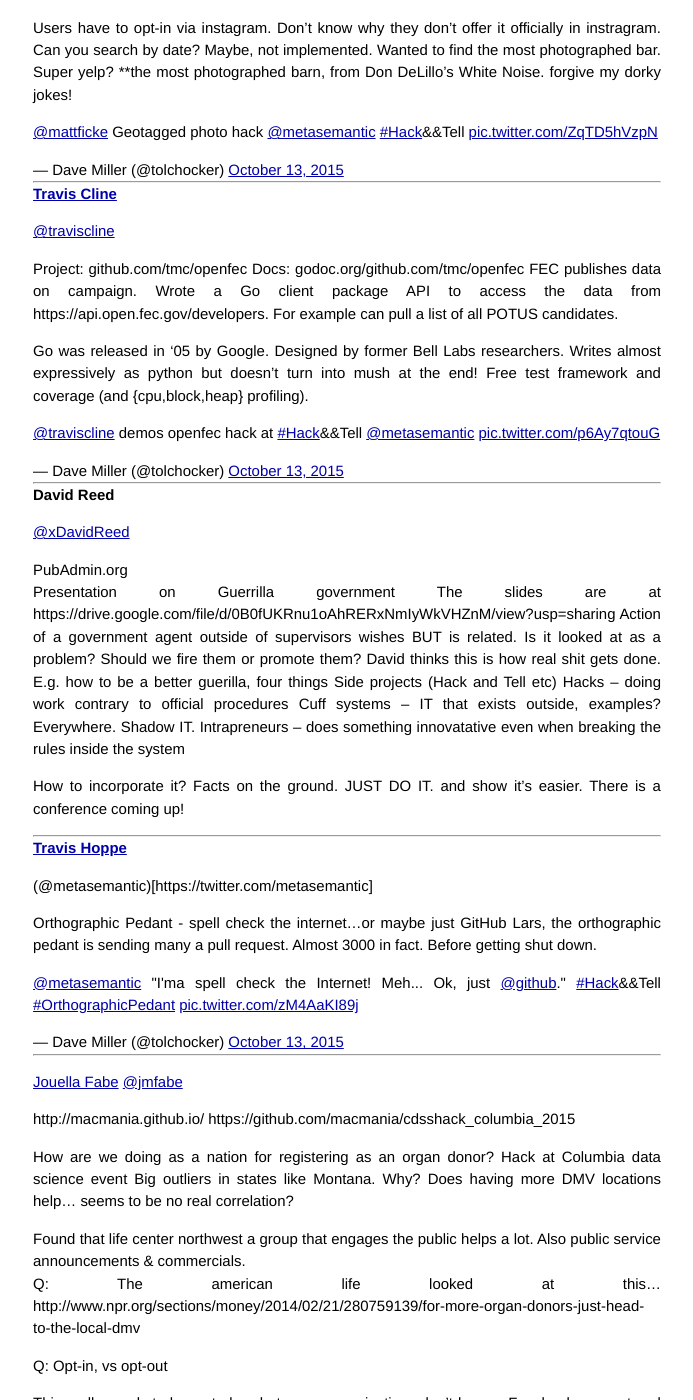
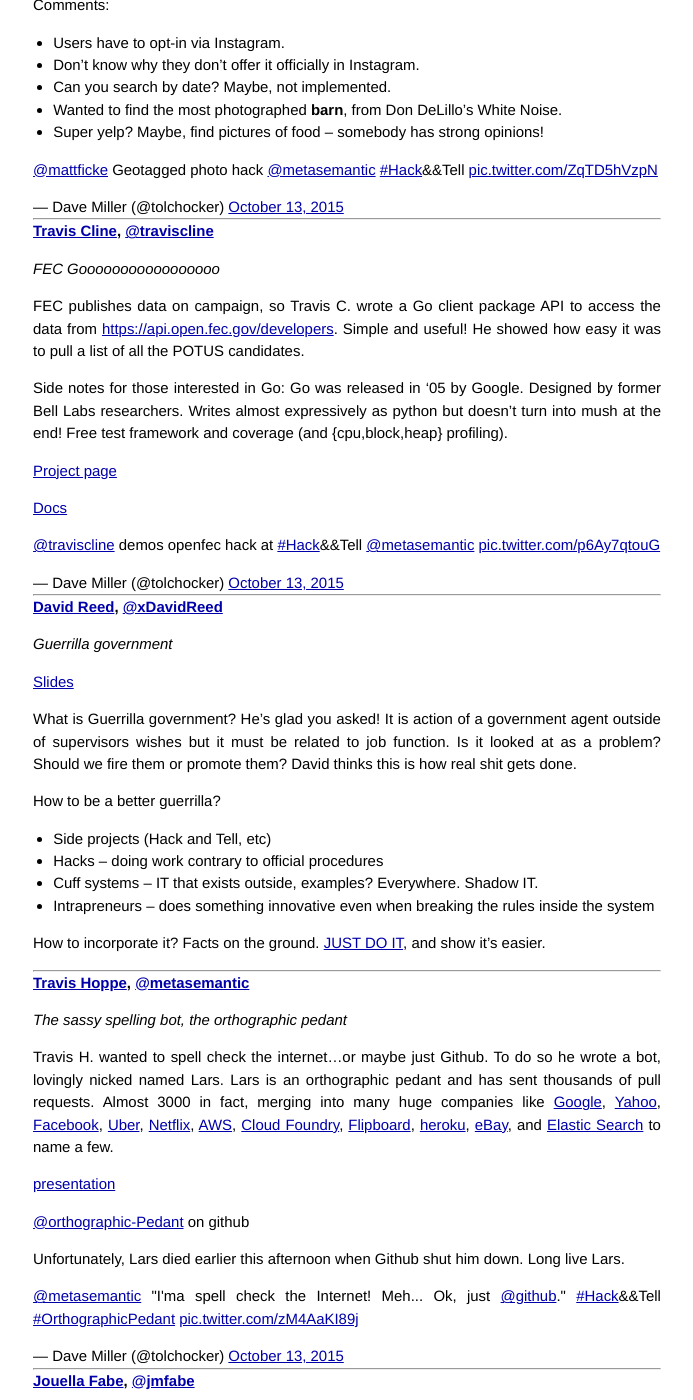
Before and after one commit to dchackandtell/dchackandtell.github.io, a Jekyll site: the page built from _posts/2015/2015-10-13-round-25.md, in a window 1280 px wide and 1400 px high, scrolled down 1048 px. Shown: the whole window, without its empty margins (293-986 px from the left). Built offline with Jekyll 4.4.1, drawn with Linux system fonts in a browser that asks for light colours; comment, search, counter and statistics services are not loaded; some of the changed text lies outside the part shown.

Commit message:
Finish draft.

```diff
--- a/_posts/2015/2015-10-13-round-25.md
+++ b/_posts/2015/2015-10-13-round-25.md
@@ -8,134 +8,137 @@
 
 -------------
 
-# Jonathan Robinson
-[@jon_m_rob](https://twitter.com/jon_m_rob)
+# Jonathan Robinson, [@jon_m_rob](https://twitter.com/jon_m_rob)
+_Trump! Are you Trolling Me?_
 
-**Trump!**
+Jonathan dared to ask the question, when are we are real selves?
+It turns out that the answer depends on who is asking the question.
+Jonathan took data from the Pew Research Center -- an organization that calls people to get context for various opinions.
+He found that there were significant [mode effects](https://en.wikipedia.org/wiki/Mode_effect) on America's new GOP sweetheart, Mr. Trump.
 
-When are we are real selves?
-Pew Research, call people and get context for various opinions
-"mode effects", sample bias?
+He used the HuffPollster API to show that Trump is liked in non-interviews but not as much when there is a real person on the line. This doesn't show up for Carson or Fiorina. Why are people afraid to admit they like Trump?
+Super interesting!
 
-XBOX live -- shows different people prefs vary
-HuffPollster API - gives info on Trump, nice API wrappers for many languages
+[Presentation link](https://docs.google.com/presentation/d/1kHpB99Puj6b7AyEIWSuYHL6jYQxwmhjcSXASLXU5UDE/edit?usp=sharing)
 
-Trump is liked in non-interviews but not as much when there is a real person. This doesn't show up for Carson & Fiona. Super interesting!
+[HuffPostPollster API](http://elections.huffingtonpost.com/pollster/api)
 
-Link to presentation:
-https://docs.google.com/presentation/d/1kHpB99Puj6b7AyEIWSuYHL6jYQxwmhjcSXASLXU5UDE/edit?usp=sharing
-Link to HuffPostPollster API:
-http://elections.huffingtonpost.com/pollster/api
-Link to HuffPostPollster Elections Dashboard:
-http://elections.huffingtonpost.com/pollster/2016-national-gop-primary
+[HuffPostPollster Elections Dashboard](http://elections.huffingtonpost.com/pollster/2016-national-gop-primary)
 
 <blockquote class="twitter-tweet" lang="en"><p lang="en" dir="ltr"><a href="https://twitter.com/jon_m_rob">@jon_m_rob</a> &quot;Data, Deep Questions, &amp; Donald Trump&quot; <a href="https://twitter.com/hashtag/Hack?src=hash">#Hack</a>&amp;&amp;Tell <a href="https://twitter.com/metasemantic">@metasemantic</a> <a href="http://t.co/C02WmMOW5N">pic.twitter.com/C02WmMOW5N</a></p>&mdash; Dave Miller (@tolchocker) <a href="https://twitter.com/tolchocker/status/654064708518039552">October 13, 2015</a></blockquote>
 <script async src="//platform.twitter.com/widgets.js" charset="utf-8"></script>
 
 -------------
 
-# [Matt Ficke](mattficke.com)
-[@mattficke](https://twitter.com/mattficke)
+# [Matt Ficke](https://mattficke.com), [@mattficke](https://twitter.com/mattficke)
+_Instagram searching!_
 
-matt@mattficke.com
-cunningham.herokuapp.com
-New guy. Graduated from General Assembly. One of his class projects.
-Instagram searching!
-Via a rails app.
+Matt's a new guy with a new diploma from from General Assembly -- turns out his class project was particularly amazing! Matt wrote a simple rails app that takes a location on the map, and get images from the location via the Instagram API.
+You can now subscribe to a location!
 
-Click on a location on the map, and get images from the location. Subscribe to a location!
+[Live Demo on Heroku](https://cunningham.herokuapp.com)
 
-Users have to opt-in via instagram.
-Don't know why they don't offer it officially in instragram.
-Can you search by date? Maybe, not implemented.
-Wanted to find the most photographed bar. Super yelp?
-**the most photographed barn, from Don DeLillo's White Noise. forgive my dorky jokes!
+Comments:
+
++ Users have to opt-in via Instagram.
++ Don't know why they don't offer it officially in Instagram.
++ Can you search by date? Maybe, not implemented.
++ Wanted to find the most photographed **barn**, from Don DeLillo's White Noise.
++ Super yelp? Maybe, find pictures of food -- somebody has strong opinions!
 
 <blockquote class="twitter-tweet" lang="en"><p lang="en" dir="ltr"><a href="https://twitter.com/mattficke">@mattficke</a> Geotagged photo hack <a href="https://twitter.com/metasemantic">@metasemantic</a> <a href="https://twitter.com/hashtag/Hack?src=hash">#Hack</a>&amp;&amp;Tell <a href="http://t.co/ZqTD5hVzpN">pic.twitter.com/ZqTD5hVzpN</a></p>&mdash; Dave Miller (@tolchocker) <a href="https://twitter.com/tolchocker/status/654068117048532997">October 13, 2015</a></blockquote>
 <script async src="//platform.twitter.com/widgets.js" charset="utf-8"></script>
 
 -------------
 
-# [Travis Cline](github.com/tmc)
-[@traviscline](https://twitter.com/traviscline)
+# [Travis Cline](https://github.com/tmc), [@traviscline](https://twitter.com/traviscline)
+_FEC Gooooooooooooooooo_
 
-Project: github.com/tmc/openfec
-Docs: godoc.org/github.com/tmc/openfec
-FEC publishes data on campaign. Wrote a Go client package API to access the data from https://api.open.fec.gov/developers.
-For example can pull a list of all POTUS candidates.
+FEC publishes data on campaign, so Travis C. wrote a Go client package API to access the data from [https://api.open.fec.gov/developers](https://api.open.fec.gov/developers). Simple and useful!
+He showed how easy it was to pull a list of all the POTUS candidates.
 
-Go was released in '05 by Google. Designed by former Bell Labs researchers. Writes almost expressively as python but doesn't turn into mush at the end! Free test framework and coverage (and {cpu,block,heap} profiling).
+Side notes for those interested in Go: Go was released in '05 by Google. Designed by former Bell Labs researchers. Writes almost expressively as python but doesn't turn into mush at the end! Free test framework and coverage (and {cpu,block,heap} profiling).
+
+[Project page](https://github.com/tmc/openfec)
+
+[Docs](https://godoc.org/github.com/tmc/openfec)
 
 <blockquote class="twitter-tweet" lang="en"><p lang="en" dir="ltr"><a href="https://twitter.com/traviscline">@traviscline</a> demos openfec hack at <a href="https://twitter.com/hashtag/Hack?src=hash">#Hack</a>&amp;&amp;Tell <a href="https://twitter.com/metasemantic">@metasemantic</a> <a href="http://t.co/p6Ay7qtouG">pic.twitter.com/p6Ay7qtouG</a></p>&mdash; Dave Miller (@tolchocker) <a href="https://twitter.com/tolchocker/status/654069476179214336">October 13, 2015</a></blockquote>
 <script async src="//platform.twitter.com/widgets.js" charset="utf-8"></script>
 
 -------------
 
-# David Reed
-[@xDavidReed](https://twitter.com/xDavidReed)
+# [David Reed](http://pubadmin.org/), [@xDavidReed](https://twitter.com/xDavidReed)
+_Guerrilla government_
 
-PubAdmin.org
-Presentation on Guerrilla government
-The slides are at https://drive.google.com/file/d/0B0fUKRnu1oAhRERxNmIyWkVHZnM/view?usp=sharing
-Action of a government agent outside of supervisors wishes BUT is related.
-Is it looked at as a problem? Should we fire them or promote them? David thinks this is how real shit gets done. E.g. how to be a better guerilla, four things
-Side projects (Hack and Tell etc)
-Hacks -- doing work contrary to official procedures
-Cuff systems -- IT that exists outside, examples? Everywhere. Shadow IT.
-Intrapreneurs -- does something innovatative even when breaking the rules inside the system
+[Slides](https://drive.google.com/file/d/0B0fUKRnu1oAhRERxNmIyWkVHZnM/view?usp=sharing)
 
-How to incorporate it? Facts on the ground. JUST DO IT. and show it's easier.
-There is a conference coming up!
+What is Guerrilla government? He's glad you asked! It is action of a government agent outside of supervisors wishes but it must be related to job function.
+Is it looked at as a problem? Should we fire them or promote them? David thinks this is how real shit gets done.
+
+How to be a better guerrilla?
+
++ Side projects (Hack and Tell, etc)
++ Hacks -- doing work contrary to official procedures
++ Cuff systems -- IT that exists outside, examples? Everywhere. Shadow IT.
++ Intrapreneurs -- does something innovative even when breaking the rules inside the system
+
+How to incorporate it? Facts on the ground. [JUST DO IT](https://www.youtube.com/watch?v=ZXsQAXx_ao0), and show it's easier.
 
 -------------
 
-# [Travis Hoppe](http://thoppe.github.io/)
-(@metasemantic)[https://twitter.com/metasemantic]
+# [Travis Hoppe](http://thoppe.github.io/), [@metasemantic](https://twitter.com/metasemantic)
+_The sassy spelling bot, the orthographic pedant_
 
-Orthographic Pedant - spell check the internet...or maybe just GitHub
-Lars, the orthographic pedant is sending many a pull request. Almost 3000 in fact.
-Before getting shut down.
+Travis H. wanted to spell check the internet...or maybe just Github.
+To do so he wrote a bot, lovingly nicked named Lars.
+Lars is an orthographic pedant and has sent thousands of pull requests.
+Almost 3000 in fact, merging into many huge companies like [Google](https://github.com/google/upb/pull/39), [Yahoo](https://github.com/yahoo/YMCache/pull/12), [Facebook](https://github.com/facebook/fbpush/pull/1), [Uber](https://github.com/uber/logtron/pull/39), [Netflix](https://github.com/Netflix/inviso/pull/10), [AWS](https://github.com/awslabs/aws-lambda-redshift-loader/pull/54), [Cloud Foundry](https://github.com/cloudfoundry-samples/github-service-broker-ruby/pull/12), [Flipboard](https://github.com/Flipboard/FLEX/pull/81), [heroku](https://github.com/heroku/mobile-template1/pull/23), [eBay](https://github.com/eBay/restcommander/pull/14), and [Elastic Search](https://github.com/elastic/puppet-elasticsearch/pull/460) to name a few.
+
+[presentation](http://thoppe.github.io/orthographic-pedant/HnT_index.html#/)
+
+[@orthographic-Pedant](https://github.com/thoppe/orthographic-pedant) on github
+
+Unfortunately, Lars died earlier this afternoon when Github shut him down.
+Long live Lars.
 
 <blockquote class="twitter-tweet" lang="en"><p lang="en" dir="ltr"><a href="https://twitter.com/metasemantic">@metasemantic</a> &quot;I&#39;ma spell check the Internet! Meh... Ok, just <a href="https://twitter.com/github">@github</a>.&quot; <a href="https://twitter.com/hashtag/Hack?src=hash">#Hack</a>&amp;&amp;Tell <a href="https://twitter.com/hashtag/OrthographicPedant?src=hash">#OrthographicPedant</a> <a href="http://t.co/zM4AaKI89j">pic.twitter.com/zM4AaKI89j</a></p>&mdash; Dave Miller (@tolchocker) <a href="https://twitter.com/tolchocker/status/654073754109222913">October 13, 2015</a></blockquote>
 <script async src="//platform.twitter.com/widgets.js" charset="utf-8"></script>
 
 -------------
 
-[Jouella Fabe](https://github.com/macmania)
-[@jmfabe](https://twitter.com/jmfabe)
+# [Jouella Fabe](http://macmania.github.io/), [@jmfabe](https://twitter.com/jmfabe)
+_How are we doing as a nation for registering as an organ donor?_
 
-http://macmania.github.io/
-https://github.com/macmania/cdsshack_columbia_2015
+Jouella took the data from a hack she did at a recent Columbia data science event.
+Do more DMV locations seem to help... nope... it looks like there is no real correlation? Turns out the big changes come from groups that engages the public and public service announcements. Jouella says, "this really needs to be a study... but some organizations don't have a Facebook account and there aren't reliable metrics."
 
-How are we doing as a nation for registering as an organ donor? Hack at Columbia data science event
-Big outliers in states like Montana. Why?
-Does having more DMV locations help... seems to be no real correlation?
+[Project page](https://github.com/macmania/cdsshack_columbia_2015)
 
-Found that life center northwest a group that engages the public helps a lot. Also public service announcements & commercials.
-Q: The american life looked at this...
-http://www.npr.org/sections/money/2014/02/21/280759139/for-more-organ-donors-just-head-to-the-local-dmv
+Comments:
 
-Q: Opt-in, vs opt-out
++ Opt-in, vs opt-out could make a huge difference
 
-This really needs to be a study... but some organizations don't have a Facebook account and there aren't reliable metrics.
++ There was a good book about what drives donation rates, called [Last Best Gifts](http://www.amazon.com/Last-Best-Gifts-Altruism-Market/dp/0226322378)
 
-There was a good book about what drives donation rates, called Last Best Gifts: http://www.amazon.com/Last-Best-Gifts-Altruism-Market/dp/0226322378
++ This American Life looked at this same [story](http://www.npr.org/sections/money/2014/02/21/280759139/for-more-organ-donors-just-head-to-the-local-dmv) too.
 
 <blockquote class="twitter-tweet" lang="en"><p lang="en" dir="ltr"><a href="https://twitter.com/jmfabe">@jmfabe</a> &quot;Where are the registered organ donors?&quot; <a href="https://twitter.com/hashtag/Hack?src=hash">#Hack</a>&amp;&amp;Tell <a href="https://twitter.com/metasemantic">@metasemantic</a> <a href="http://t.co/yLIVw7IE73">pic.twitter.com/yLIVw7IE73</a></p>&mdash; Dave Miller (@tolchocker) <a href="https://twitter.com/tolchocker/status/654075407814295552">October 13, 2015</a></blockquote>
 <script async src="//platform.twitter.com/widgets.js" charset="utf-8"></script>
 
 -------------
 
-[Kate Rabinowitz](github.com/katerabinowitz)
-[@DataLensDC](https://twitter.com/DataLensDC)
+# [Kate Rabinowitz](github.com/katerabinowitz), [@DataLensDC](https://twitter.com/DataLensDC)
+_DC expenditures_
 
-www.datalensdc.com
+Kate loves data and loves the district.
+She looked at how DC spends vs other cities.
+Bureau of Labor and Stats has a crazy level of detail describing everything we spend -- including cereal. Why cereal? Who knows, but somebody thinks it's important!
 
-Loves data and loves the district. Looked at how DC spends vs other cities.
+She plotted eating in vs average expenditure. DC is on the bottom -- we don't like to spend money eating out, dress, or fashion, but we like books and cars.
+Given the self-centered nature of DC, it seems plausible that all those books are history books about DC itself.
 
-B. of Labor and Stats has a crazy level of detail describing everything we spend -- including cereal.
-
-Plotted eating in vs average expenditure. DC is on the bottom -- we don't like to spend money eating out/dress/or fashion, but we like books and cars.
+[Blog Home](www.datalensdc.com)
 
 <blockquote class="twitter-tweet" lang="en"><p lang="en" dir="ltr"><a href="https://twitter.com/DataLensDC">@DataLensDC</a> &quot;How DC spends its money&quot; <a href="https://twitter.com/hashtag/Hack?src=hash">#Hack</a>&amp;&amp;Tell <a href="https://twitter.com/metasemantic">@metasemantic</a> <a href="http://t.co/66fGHX6kwc">pic.twitter.com/66fGHX6kwc</a></p>&mdash; Dave Miller (@tolchocker) <a href="https://twitter.com/tolchocker/status/654078620827283456">October 13, 2015</a></blockquote>
 <script async src="//platform.twitter.com/widgets.js" charset="utf-8"></script>
@@ -145,4 +148,4 @@
 
 Thanks to everyone who presented, everyone who attended, [@metasemantic](https://twitter.com/metasemantic) for the writeup, [@tolchocker](https://twitter.com/tolchocker) for the pictures, and of course thanks to our favorite [WeWork](https://www.wework.com/locations/washington-d-c/chinatown/) for hosting!
 
-[Round 26](http://www.meetup.com/DC-Hack-and-Tell/events/220231793/): _The Curious Camaraderie of Code_ is already scheduled, so [RSVP](http://www.meetup.com/DC-Hack-and-Tell/events/220231793) and [sign up to present](http://bit.ly/presentatdc)!
+_Round 26: The Curious Camaraderie of Code_ is already scheduled, so [RSVP](http://www.meetup.com/DC-Hack-and-Tell/events/220231793) and [sign up to present](http://bit.ly/presentatdc)!
```
